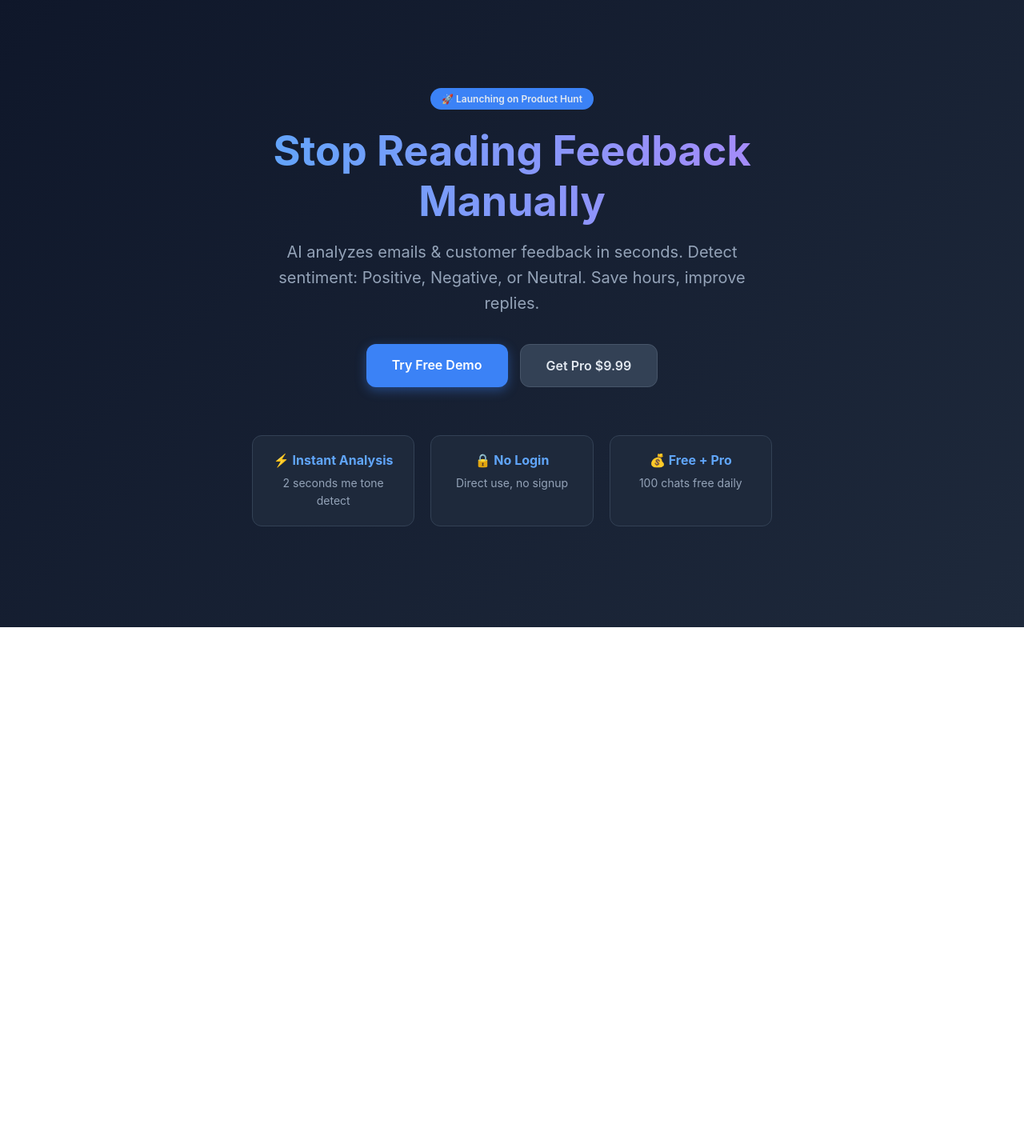
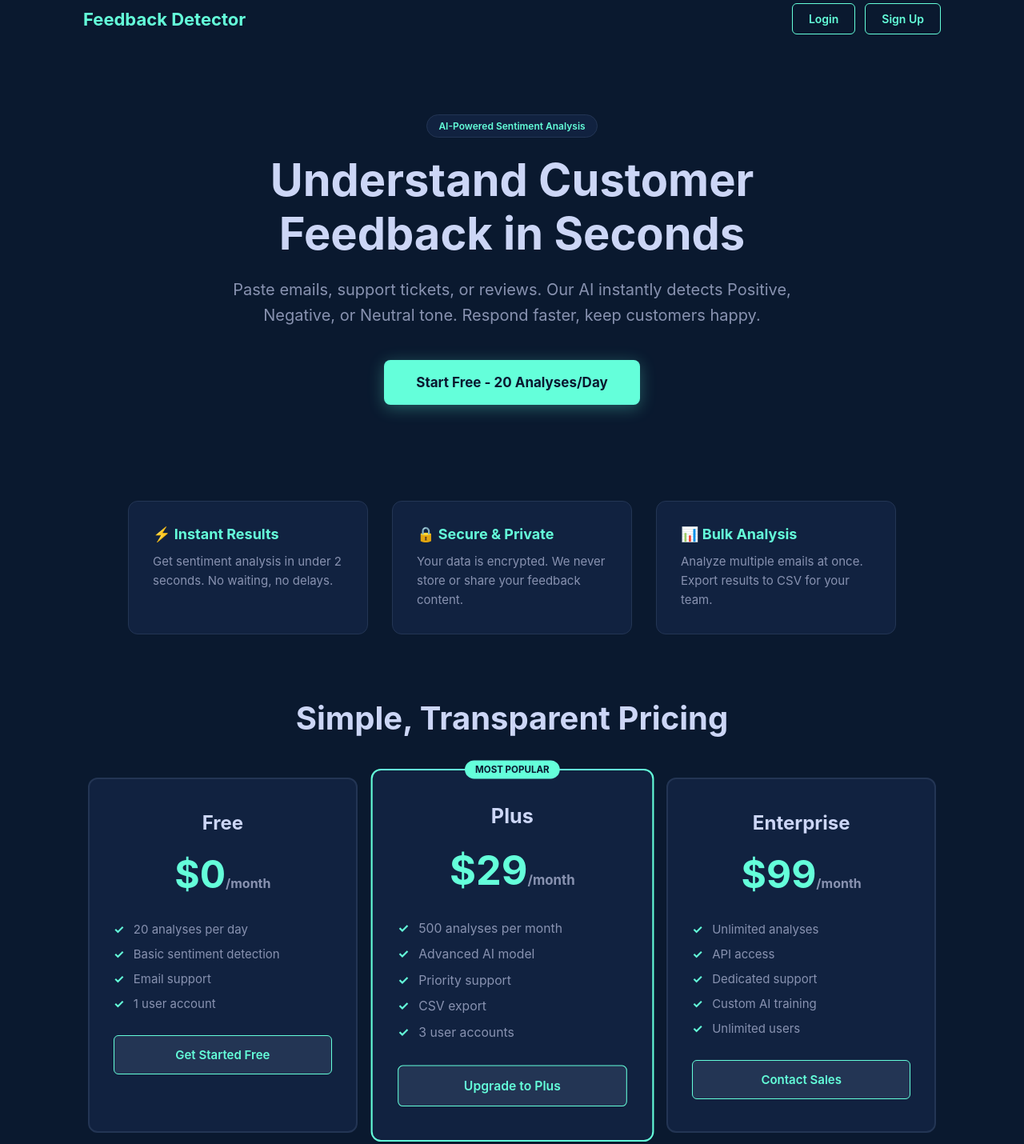
Before and after one commit to duaaexpertise-bit/Feedback-Detector, a plain HTML site: page index.html in a window 1280 px wide. Shown: the part 16-1446 px from the top of the page at 80% size. Before the commit the page ends 800 px from the top, so only its background shows below. Drawn offline with Linux system fonts and the light colour scheme.

Commit message:
Revise title and update HTML structure and styles
Updated title and enhanced styling for improved user experience.

```diff
--- a/index.html
+++ b/index.html
@@ -3,50 +3,117 @@
 <head>
   <meta charset="UTF-8">
   <meta name="viewport" content="width=device-width, initial-scale=1.0">
-  <title>Feedback Detector - AI Email Sentiment Analysis</title>
+  <title>Feedback Detector - AI Sentiment Analysis for Emails & Support</title>
   <style>
     *{margin:0;padding:0;box-sizing:border-box}
-    body{font-family:-apple-system,BlinkMacSystemFont,'Segoe UI',Arial;background:linear-gradient(135deg,#0f172a 0%,#1e293b 100%);color:#e2e8f0;min-height:100vh;display:flex;align-items:center;justify-content:center;padding:20px}
-    .container{max-width:650px;text-align:center}
-    .badge{display:inline-block;background:#3b82f6;padding:6px 14px;border-radius:20px;font-size:12px;margin-bottom:20px;font-weight:600}
-    h1{font-size:52px;margin-bottom:16px;background:linear-gradient(90deg,#60a5fa,#a78bfa);-webkit-background-clip:text;-webkit-text-fill-color:transparent}
-    p{font-size:20px;color:#94a3b8;margin-bottom:35px;line-height:1.6}
-    .btns{display:flex;gap:15px;justify-content:center;flex-wrap:wrap}
-    .btn{padding:16px 32px;border-radius:12px;text-decoration:none;font-weight:600;font-size:16px;transition:all 0.3s}
-    .btn-primary{background:#3b82f6;color:white;box-shadow:0 4px 14px rgba(59,130,246,0.4)}
-    .btn-primary:hover{transform:translateY(-2px);box-shadow:0 6px 20px rgba(59,130,246,0.6)}
-    .btn-secondary{background:#334155;color:#e2e8f0;border:1px solid #475569}
-    .btn-secondary:hover{background:#475569}
-    .features{display:grid;grid-template-columns:repeat(3,1fr);gap:20px;margin-top:60px}
-    .feature{background:#1e293b;padding:20px;border-radius:12px;border:1px solid #334155}
-    .feature h3{color:#60a5fa;margin-bottom:8px;font-size:16px}
-    .feature p{font-size:14px;color:#94a3b8;margin:0}
-    @media(max-width:600px){h1{font-size:36px}.features{grid-template-columns:1fr}}
+    body{font-family:-apple-system,BlinkMacSystemFont,'Segoe UI',Arial;background:#0a192f;color:#e6f1ff;min-height:100vh}
+    .nav{display:flex;justify-content:space-between;align-items:center;padding:20px 5%;max-width:1200px;margin:auto}
+    .logo{font-size:22px;font-weight:700;color:#64ffda}
+    .nav-btns{display:flex;gap:12px}
+    .btn-nav{padding:10px 20px;border-radius:6px;text-decoration:none;font-weight:600;font-size:14px;border:1px solid #64ffda;color:#64ffda;transition:0.3s}
+    .btn-nav:hover{background:#64ffda;color:#0a192f}
+
+    .hero{text-align:center;padding:80px 20px 60px;max-width:800px;margin:auto}
+    .badge{display:inline-block;background:#112240;color:#64ffda;padding:6px 14px;border-radius:20px;font-size:12px;margin-bottom:20px;font-weight:600;border:1px solid #233554}
+    h1{font-size:56px;margin-bottom:20px;color:#ccd6f6;line-height:1.2}
+    .subtitle{font-size:20px;color:#8892b0;margin-bottom:40px;line-height:1.6}
+    .cta-btn{padding:18px 40px;background:#64ffda;color:#0a192f;border-radius:8px;text-decoration:none;font-weight:700;font-size:17px;display:inline-block;transition:0.3s;box-shadow:0 4px 20px rgba(100,255,218,0.3)}
+    .cta-btn:hover{transform:translateY(-3px);box-shadow:0 6px 30px rgba(100,255,218,0.5)}
+
+    .features{max-width:1000px;margin:60px auto;padding:0 20px;display:grid;grid-template-columns:repeat(3,1fr);gap:30px}
+    .feature{background:#112240;padding:30px;border-radius:12px;border:1px solid #233554}
+    .feature h3{color:#64ffda;margin-bottom:12px;font-size:18px}
+    .feature p{color:#8892b0;font-size:15px;line-height:1.6}
+
+    .pricing{max-width:1100px;margin:80px auto;padding:0 20px;text-align:center}
+    .pricing h2{font-size:40px;color:#ccd6f6;margin-bottom:50px}
+    .plans{display:grid;grid-template-columns:repeat(3,1fr);gap:25px}
+    .plan{background:#112240;padding:40px 30px;border-radius:12px;border:2px solid #233554;position:relative}
+    .plan.popular{border-color:#64ffda;transform:scale(1.05)}
+    .plan .tag{position:absolute;top:-12px;left:50%;transform:translateX(-50%);background:#64ffda;color:#0a192f;padding:4px 12px;border-radius:20px;font-size:11px;font-weight:700}
+    .plan h3{font-size:24px;color:#ccd6f6;margin-bottom:10px}
+    .price{font-size:48px;font-weight:700;color:#64ffda;margin:20px 0}
+    .price span{font-size:16px;color:#8892b0}
+    .plan ul{list-style:none;text-align:left;margin:30px 0}
+    .plan li{color:#8892b0;margin:12px 0;font-size:15px}
+    .plan li:before{content:"✓ ";color:#64ffda;font-weight:700;margin-right:8px}
+    .plan-btn{width:100%;padding:14px;background:#233554;color:#64ffda;border:1px solid #64ffda;border-radius:6px;font-weight:600;font-size:15px;cursor:pointer;transition:0.3s;text-decoration:none;display:block}
+    .plan-btn:hover{background:#64ffda;color:#0a192f}
+
+    @media(max-width:900px){.features,.plans{grid-template-columns:1fr}h1{font-size:38px}.plan.popular{transform:scale(1)}}
   </style>
 </head>
 <body>
-  <div class="container">
-    <span class="badge">🚀 Launching on Product Hunt</span>
-    <h1>Stop Reading Feedback Manually</h1>
-    <p>AI analyzes emails & customer feedback in seconds. Detect sentiment: Positive, Negative, or Neutral. Save hours, improve replies.</p>
+  <nav class="nav">
+    <div class="logo">Feedback Detector</div>
+    <div class="nav-btns">
+      <a href="#login" class="btn-nav">Login</a>
+      <a href="#signup" class="btn-nav">Sign Up</a>
+    </div>
+  </nav>
 
-    <div class="btns">
-      <a href="https://your-replit-demo-link.replit.app" class="btn btn-primary">Try Free Demo</a>
-      <a href="https://buy.stripe.com/test_link" class="btn btn-secondary">Get Pro $9.99</a>
+  <div class="hero">
+    <span class="badge">AI-Powered Sentiment Analysis</span>
+    <h1>Understand Customer Feedback in Seconds</h1>
+    <p class="subtitle">Paste emails, support tickets, or reviews. Our AI instantly detects Positive, Negative, or Neutral tone. Respond faster, keep customers happy.</p>
+    <a href="#signup" class="cta-btn">Start Free - 20 Analyses/Day</a>
+  </div>
+
+  <div class="features">
+    <div class="feature">
+      <h3>⚡ Instant Results</h3>
+      <p>Get sentiment analysis in under 2 seconds. No waiting, no delays.</p>
     </div>
+    <div class="feature">
+      <h3>🔒 Secure & Private</h3>
+      <p>Your data is encrypted. We never store or share your feedback content.</p>
+    </div>
+    <div class="feature">
+      <h3>📊 Bulk Analysis</h3>
+      <p>Analyze multiple emails at once. Export results to CSV for your team.</p>
+    </div>
+  </div>
 
-    <div class="features">
-      <div class="feature">
-        <h3>⚡ Instant Analysis</h3>
-        <p>2 seconds me tone detect</p>
+  <div class="pricing" id="pricing">
+    <h2>Simple, Transparent Pricing</h2>
+    <div class="plans">
+      <div class="plan">
+        <h3>Free</h3>
+        <div class="price">$0<span>/month</span></div>
+        <ul>
+          <li>20 analyses per day</li>
+          <li>Basic sentiment detection</li>
+          <li>Email support</li>
+          <li>1 user account</li>
+        </ul>
+        <a href="#signup" class="plan-btn">Get Started Free</a>
       </div>
-      <div class="feature">
-        <h3>🔒 No Login</h3>
-        <p>Direct use, no signup</p>
+
+      <div class="plan popular">
+        <span class="tag">MOST POPULAR</span>
+        <h3>Plus</h3>
+        <div class="price">$29<span>/month</span></div>
+        <ul>
+          <li>500 analyses per month</li>
+          <li>Advanced AI model</li>
+          <li>Priority support</li>
+          <li>CSV export</li>
+          <li>3 user accounts</li>
+        </ul>
+        <a href="#signup" class="plan-btn">Upgrade to Plus</a>
       </div>
-      <div class="feature">
-        <h3>💰 Free + Pro</h3>
-        <p>100 chats free daily</p>
+
+      <div class="plan">
+        <h3>Enterprise</h3>
+        <div class="price">$99<span>/month</span></div>
+        <ul>
+          <li>Unlimited analyses</li>
+          <li>API access</li>
+          <li>Dedicated support</li>
+          <li>Custom AI training</li>
+          <li>Unlimited users</li>
+        </ul>
+        <a href="#signup" class="plan-btn">Contact Sales</a>
       </div>
     </div>
   </div>
```
